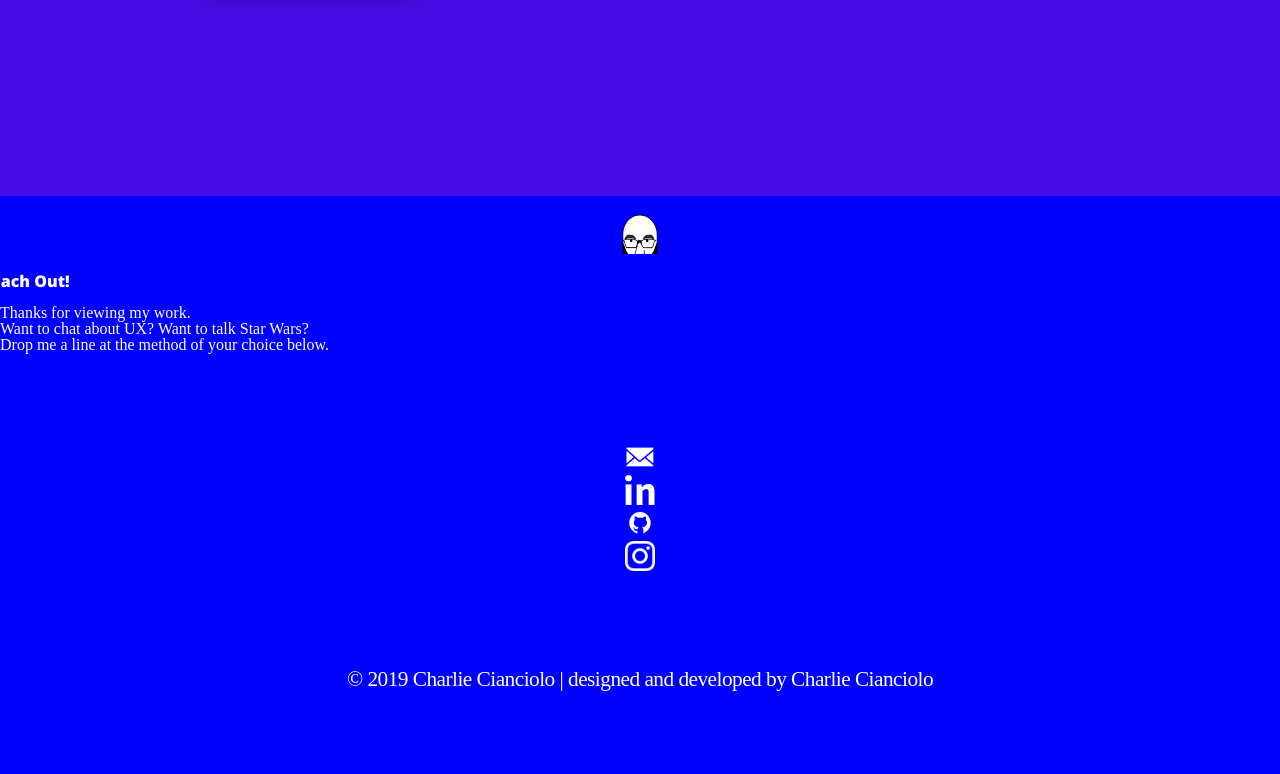
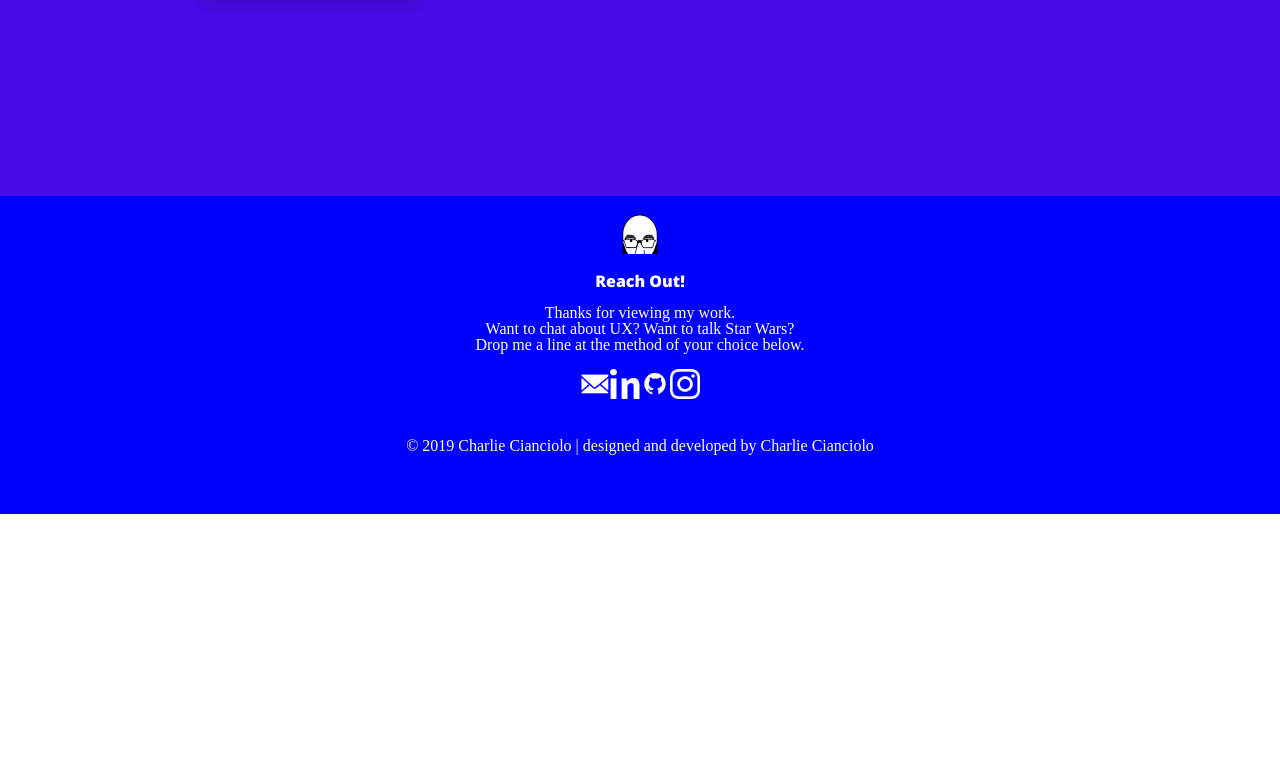
Before and after one commit to ccianciolo/ccianciolo.github.io, a plain HTML site: page index.html in a window 1280 px wide. Shown: the part 3099-3873 px from the top of the page. After the commit the page ends 3613 px from the top, so only its background shows below. Drawn offline with nearby package versions, Linux system fonts and the light colour scheme.

Commit message:
adjusted to center

```diff
--- a/index.html
+++ b/index.html
@@ -362,13 +362,18 @@
 		display: flex;
 		flex-direction: column;
 		justify-content: center;
+		text-align: center;
 	}
 	.strFoot {
-		padding-left: 5px;
 		width: 100%;
-		margin-left: -25px;
 		font-weight: bolder;
 		font-family: 'Open Sans', sans-serif;
+	}
+	.social-content {
+		display: flex;
+		justify-content: center;
+		align-content: flex-start;
+		height: 32.5px;
 	}
 	.f-img {
 		align-self: center;
@@ -376,6 +381,10 @@
 	.fp {
 		align-content: center;
 		display: inline-block;
+	}
+	.f1 {
+		display: flex;
+		justify-content: center;
 	}
 	.socials {
 		display: inline-block;
@@ -392,6 +401,10 @@
 		align-items: center;
 		padding-top: 35px;
 		padding-bottom: 35px;
+	}
+	.footerRow1 {
+		display: flex;
+		justify-content: center;
 	}
 	.h3 {
 		font-weight: 200;
@@ -504,7 +517,7 @@
 
 
 <!-- Footer -->
-<footer class="footer footerBlue">
+<footer class="footercontent footerBlue">
 			<div class= "f-img"><img src="images/PeekFace.png" alt="" width="36px" height="40px">
 			</div>
 	<br>
@@ -514,35 +527,29 @@
 	<br>
 	<div class="footercontent">Thanks for viewing my work.<br> Want to chat about UX? Want to talk Star Wars? <br>Drop me a line at the method of your choice below.</p>
 </div>
-	<div class="container footerBlue">
-	<div class="footercontent">
+<br>
+	<div class="container social-content">
+					<div class="footerRow1">
 					<a href="mailto:ccianciolo@gmail.com">
 						<img src="images/email.png" alt"Email" width="30" height="30">
 					</a>
 				</div>
-
-				<div class="f1">
+				<div class="footerRow1">
 					<a href="https://www.linkedin.com/in/ccianciolo/">
 						<img src="images/linkedIn.png" alt"LinkedIn" height="30" width="30">
 					</a>
 				</div>
-
-				<div class="f1">
+				<div class="footerRow1">
 					<a href="https://github.com/chuck41520">
 						<img src="images/github.png" alt"GitHub" width="30" height="30">
 					</a>
 				</div>
-
-				<div class="f1">
+				<div class="footerRow1">
 					<a href="https://www.instagram.com/chuckoyeah/">
 					<img src="images/instagram.png" alt="Instagram" width="30" height="30">
 					</a>
 				</div>
-		</div>
-
-
-
-
+			</div>
 
 	<!-- Copyright -->
 	<div class="container footerBlue">
```
